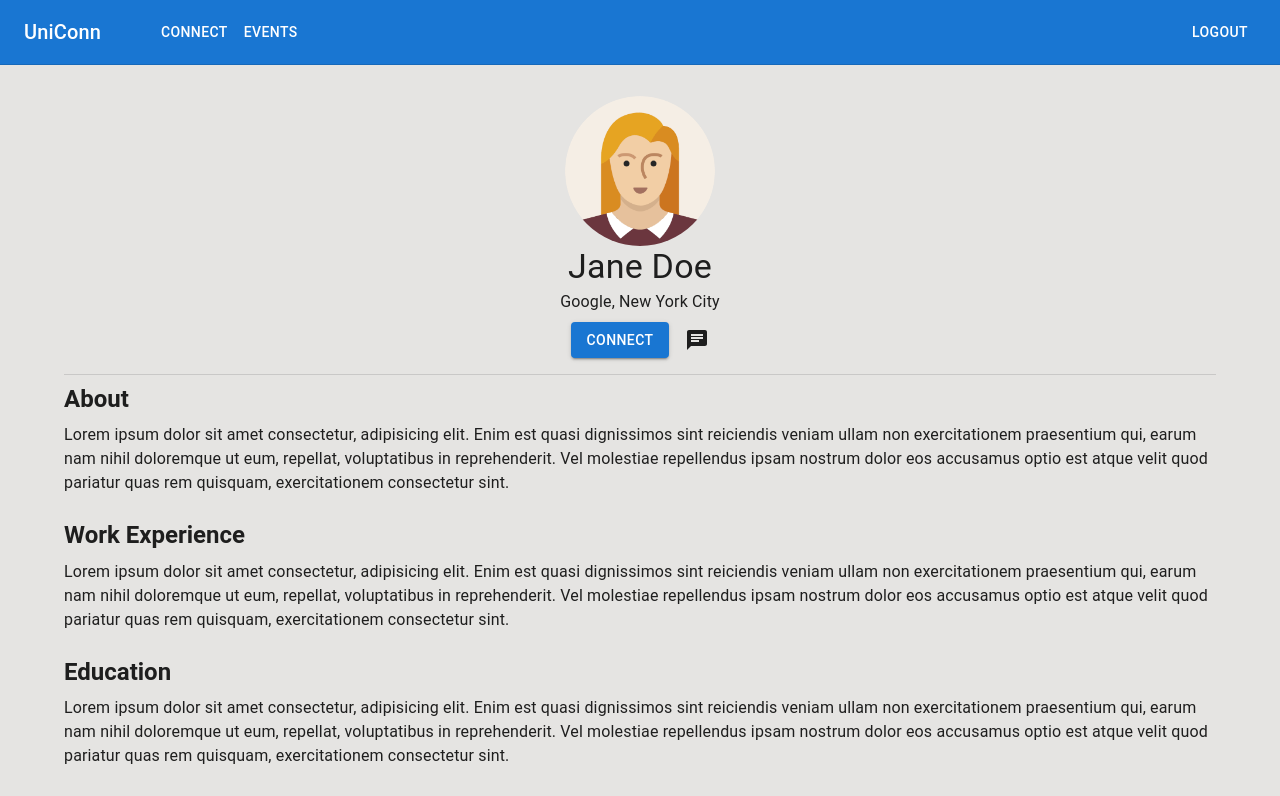
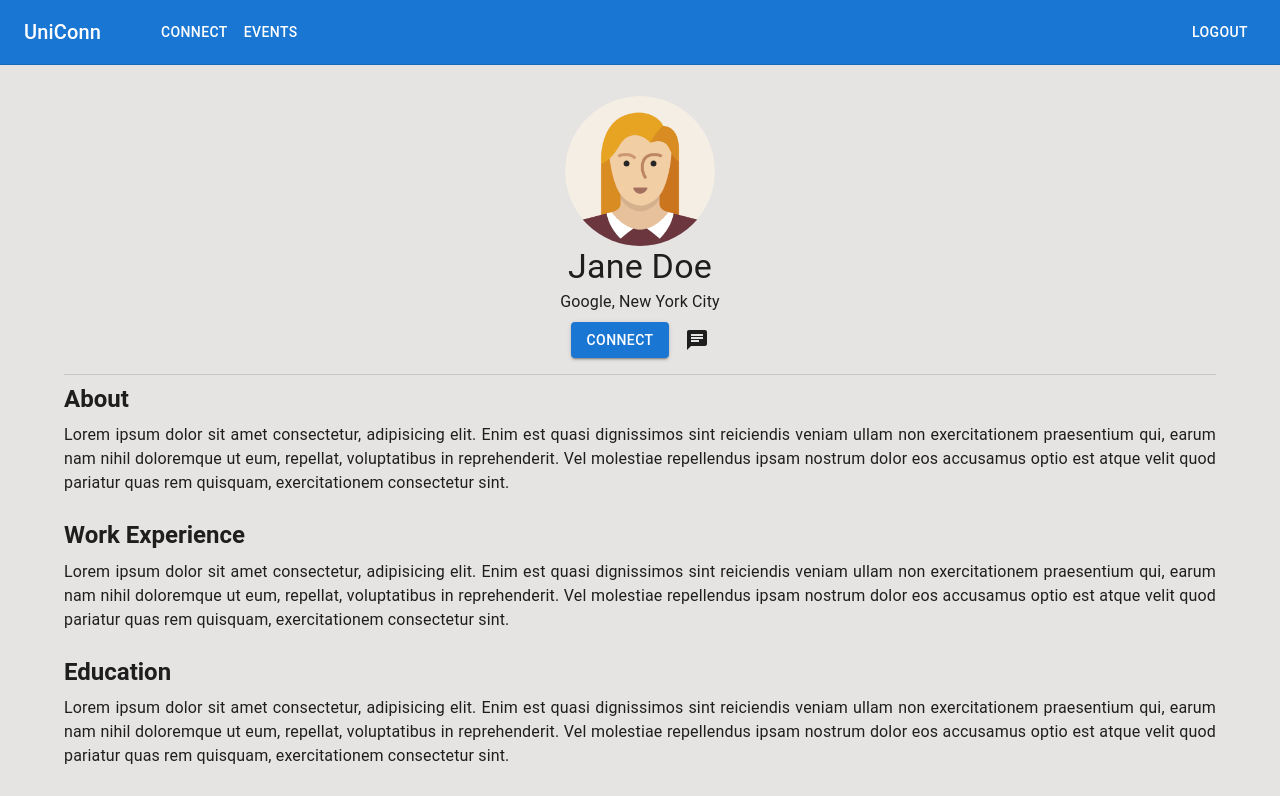
Before and after one commit to Jason10897/UniConn, a React (Create React App) app: page /profile/1 in a window 1280 px wide. Shown: the top 796 px of the page. Built offline with nearby package versions, Linux system fonts and the light colour scheme; what react-swipeable-views-utils would draw is missing.

Commit message:
Fix UserProfile content alignment

```diff
--- a/src/components/profile/Details.jsx
+++ b/src/components/profile/Details.jsx
@@ -9,7 +9,7 @@ export default function Details(params) {
                 {params.title}
             </Typography>
 
-            <Typography variant="body1" gutterBottom component="div" sx={{ textAlign: 'left', marginBottom: 3 }}>
+            <Typography variant="body1" gutterBottom component="div" sx={{ textAlign: 'justify', marginBottom: 3 }}>
                 {titleDetails(params.title)}
             </Typography>
 
```
